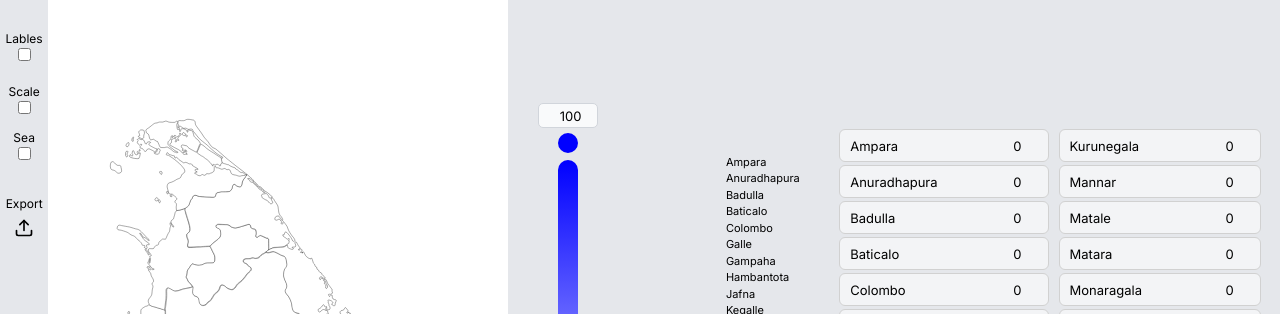
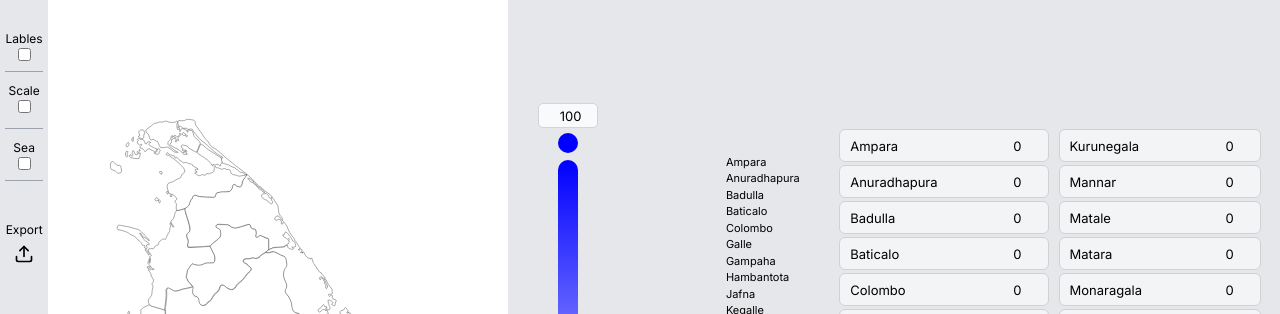
Before and after one commit to Dhammika-Mahendra/data-map, a Next.js app: page / in a window 1280 px wide. Shown: the top 314 px of the page. Built offline with nearby package versions, Linux system fonts and the light colour scheme.

Commit message:
hr elements added

```diff
--- a/pages/Confirm.tsx
+++ b/pages/Confirm.tsx
@@ -47,6 +47,8 @@ const Confirm:React.FC<ConfirmProps>=({SetMap,Map,actdist,setLin})=>{
     return true
   }
  //color value of each district is calculated and send to map component (when clicked OK button)
+ const [groupar,setgroupar] = useState<StrStrArray|null>(null)
+
  const sendMapData=()=>{
     let res:boolean=validationData()
     //console.log(res);
--- a/pages/Options.tsx
+++ b/pages/Options.tsx
@@ -70,7 +70,7 @@ const Options: React.FC<OptionsProps> = ({setLedgend,setScale,svgref,setbg}) =>
     }
 
     return (
-        <div className="h-screen w-[60px] bg-gray-200 flex flex-col justify-start items-center py-[30px]">
+        <div className="h-screen w-[60px] bg-gray-200 flex flex-col justify-start items-center pt-[30px] pb-[10px]">
             {/* --- Labels -------------------- */}
             <div className='flex flex-col justify-start items-center mb-[5px]'>
               <div className='text-[12px]'>Lables</div>
@@ -78,32 +78,38 @@ const Options: React.FC<OptionsProps> = ({setLedgend,setScale,svgref,setbg}) =>
             </div>
 
             {colEn?
-            <div className='w-[30px] h-[90px] py-[5px] border border-gray-300 rounded-[20px] flex justify-between flex-col  items-center'>
+            <div className='w-[30px] h-[90px] py-[5px] border border-gray-300 rounded-[20px] flex justify-between flex-col  items-center mb-[5px]'>
               <div className='bg-white h-[20px] w-[20px] rounded-[50%] cursor-pointer hover:w-[22px] hover:h-[22px]' onClick={()=>setCol('white')}></div>
               <div className='bg-black h-[20px] w-[20px] rounded-[50%] cursor-pointer hover:w-[22px] hover:h-[22px]' onClick={()=>setCol('black')}></div>
               <div className='bg-gray-400 h-[20px] w-[20px] rounded-[50%] cursor-pointer hover:w-[22px] hover:h-[22px]' onClick={()=>setCol('grey')}></div>
             </div>:''}
-            <hr className="border-t-2 border-gray-300"/>
+
+            <div className='w-[80%] h-[1px] bg-gray-400 mt-[5px] mb-[10px]'></div>
 
             {/* --- Scale -------------------- */}
-            <div className='flex flex-col justify-start items-center mt-[15px]'>
+            <div className='flex flex-col justify-start items-center mb-[10px]'>
               <div className='text-[12px]'>Scale</div>
               <input className='cursor-pointer' type='checkbox' onChange={(e)=>setScale(e.target.checked)}></input>
             </div>
 
+            <div className='w-[80%] h-[1px] bg-gray-400 mt-[5px] mb-[10px]'></div>
+
+
             {/* --- Background -------------------- */}
-            <div className='flex flex-col justify-start items-center mt-[15px] mb-[5px]'>
+            <div className='flex flex-col justify-start items-center mb-[5px]'>
               <div className='text-[12px]'>Sea</div>
               <input className='cursor-pointer' type='checkbox' onChange={(e)=>setsea(e.target.checked)}></input>
             </div>
 
             {seaEn?
-            <div className='w-[30px] h-[60px] py-[5px] border border-gray-300 rounded-[20px] flex justify-between flex-col  items-center'>
+            <div className='w-[30px] h-[60px] py-[5px] border border-gray-300 rounded-[20px] flex justify-between flex-col  items-center mb-[5px]'>
               <div className='bg-white h-[20px] w-[20px] rounded-[50%] cursor-pointer hover:w-[22px] hover:h-[22px]' onClick={()=>setseaCol('white')}></div>
               <div className='bg-[#afeeee] h-[20px] w-[20px] rounded-[50%] cursor-pointer hover:w-[22px] hover:h-[22px]' onClick={()=>setseaCol('#afeeee')}></div>
             </div>:''}
 
-            <div className='flex flex-col justify-start items-center mt-[15px] mb-[5px] mt-[30px]'>
+            <div className='w-[80%] h-[1px] bg-gray-400 mt-[5px] mb-[10px]'></div>
+
+            <div className='flex flex-col justify-start items-center mb-[5px] mt-[30px]'>
               <div className='text-[12px]'>Export</div>
               <FiUpload className='mt-[5px] cursor-pointer text-[20px]' onClick={exportToPng}></FiUpload>
             </div>
```
